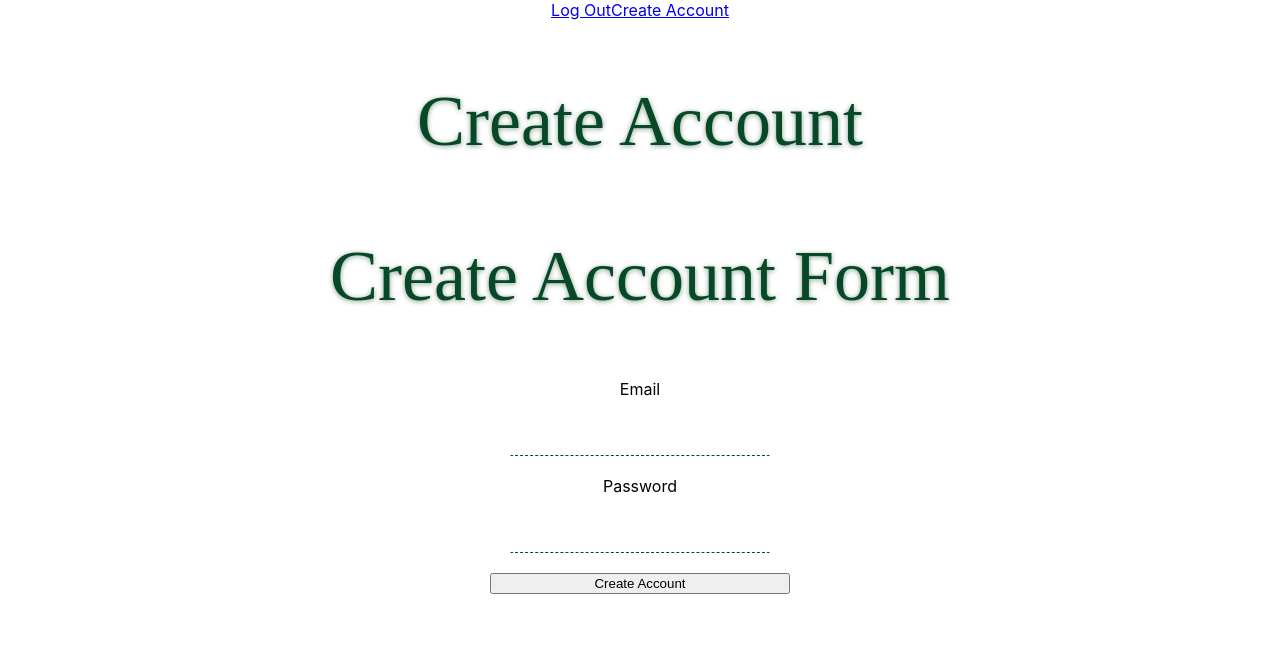
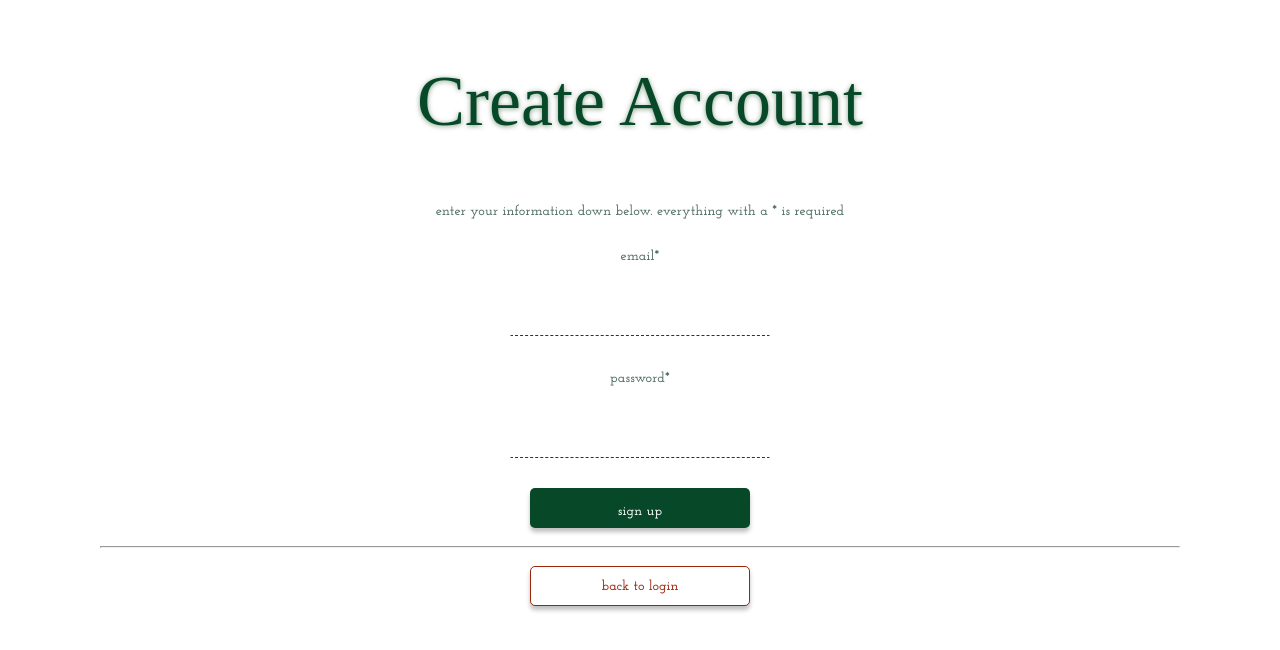
Before and after one commit to cg2984/final_project, a React (Create React App) app in the folder final_webapp/final/: page /create-account in a window 1280 px wide. Shown: the top 650 px of the page. Built offline with nearby package versions, Linux system fonts and the light colour scheme; no server answers; a web font is replaced by a local one.

Commit message:
finishing styling

```diff
--- a/final_webapp/final/src/App.css
+++ b/final_webapp/final/src/App.css
@@ -6,15 +6,95 @@
   text-align:center;
 }
 
-p{
+.buttonClosed{
+  height:40px;
+  width:220px;
+  background-color:#074829;
+  border-radius:5px;
+  outline:none;
+  border:none;
+  margin:10px auto;
+  box-shadow: 0px 4px 4px rgba(0, 0, 0, 0.25);
+}
+
+.buttonOpen{
+  height:40px;
+  width:220px;
+  background-color:#FFFFFF;
+  border-radius:5px;
+  outline:none;
+  border:1px solid #074829;
+  margin:10px auto;
+  box-shadow: 0px 4px 4px rgba(0, 0, 0, 0.25);
+}
+
+.buttonOpen__red{
+  height:40px;
+  width:220px;
+  background-color:#FFFFFF;
+  border-radius:5px;
+  outline:none;
+  border:1px solid #9A260C;
+  margin:10px auto;
+  box-shadow: 0px 4px 4px rgba(0, 0, 0, 0.25);
+}
+
+.buttonOpen__red a{
   font-family: Josefin Slab;
   font-style: normal;
   font-weight: 600;
   font-size: 14px;
   line-height: 17px;
-  letter-spacing: 0.01em;
+  text-align: center;
   text-transform: lowercase;
-  color: #4D6B5D;
+  color: #9A260C;
+  text-decoration:none;
+}
+
+.buttonClosed a{
+  font-family: Josefin Slab;
+  font-style: normal;
+  font-weight: 600;
+  font-size: 14px;
+  line-height: 17px;
+  text-align: center;
+  text-transform: lowercase;
+  color: #FFFFFF;
+}
+
+.buttonClosed p{
+  font-family: Josefin Slab;
+  font-style: normal;
+  font-weight: 600;
+  font-size: 14px;
+  line-height: 17px;
+  text-align: center;
+  text-transform: lowercase;
+  color: #FFFFFF;
+}
+
+.buttonOpen a{
+  font-family: Josefin Slab;
+  font-style: normal;
+  font-weight: 600;
+  font-size: 14px;
+  line-height: 17px;
+  text-align: center;
+  text-transform: lowercase;
+  color: #074829;
+  text-decoration:none;
+}
+
+.buttonOpen p{
+  font-family: Josefin Slab;
+  font-style: normal;
+  font-weight: 600;
+  font-size: 14px;
+  line-height: 17px;
+  text-align: center;
+  text-transform: lowercase;
+  color: #074829;
+  text-decoration:none;
 }
 
 form{
@@ -74,24 +154,19 @@ input:focus{
   background-color:#E2EDDE;
 }
 
-.buttonA{
-  height:40px;
-  width:220px;
-  background-color:#074829;
-  border-radius:5px;
-  outline:none;
-  border:none;
-  margin:0 auto;
-  box-shadow: 0px 4px 4px rgba(0, 0, 0, 0.25);
+nav{
+  display:flex;
+  flex-direction:column;
+  flex-wrap:no-wrap;
 }
 
-.buttonA p{
+p{
   font-family: Josefin Slab;
   font-style: normal;
   font-weight: 600;
   font-size: 14px;
   line-height: 17px;
-  text-align: center;
+  letter-spacing: 0.01em;
   text-transform: lowercase;
-  color: #FFFFFF;
+  color: #4D6B5D;
 }
--- a/final_webapp/final/src/App.js
+++ b/final_webapp/final/src/App.js
@@ -6,7 +6,7 @@ import './App.css';
 import UserProfile from "./pages/user_profile";
 import Login from "./pages/login";
 import CreateAccount from "./pages/create_account";
-import Header from "./components/header.js"
+import Footer from "./components/footer.js"
 import {
   BrowserRouter as Router,
   Switch,
@@ -116,7 +116,6 @@ useEffect(() => {
 
   return (
     <div className="App">
-      <Header LogoutFunc={LogoutFunc} loggedIn = {loggedIn}/>
       <Router>
         <Route exact path="/">
           {!loggedIn ? <Redirect to="/login"/> : <UserProfile userInfo={userInfo}/>}
@@ -136,6 +135,7 @@ useEffect(() => {
             )}
         </Route>
       </Router>
+      <Footer LogoutFunc={LogoutFunc} loggedIn = {loggedIn}/>
     </div>
   );
 }
--- a/final_webapp/final/src/components/create_account_form.js
+++ b/final_webapp/final/src/components/create_account_form.js
@@ -3,13 +3,12 @@ import React from "react";
 function CreateAccountForm({CreateFunc}){
 	return (
 		<div>
-			<h1>Create Account Form</h1>
 			<form className = "signUpForm" onSubmit={(e) => CreateFunc(e)}>
-				<label htmlFor="createEmail">Email</label>
+				<label htmlFor="createEmail"><p>Email*</p></label>
 				<input type = "email" name = "createEmail"/>
-				<label htmlFor="createPassword">Password</label>
+				<label htmlFor="createPassword"><p>Password*</p></label>
 				<input type = "password" name = "createPassword"/>
-				<button>Create Account</button>
+				<button className = "buttonClosed"><p>sign up</p></button>
 			</form>
 		</div>
 	);
--- /dev/null
+++ b/final_webapp/final/src/components/footer.js
@@ -0,0 +1,14 @@
+import React from "react";
+
+function Footer({LogoutFunc, loggedIn}){
+	return (
+		<div>
+			<nav>
+				{loggedIn && <a href="/">Profile</a>}
+				{loggedIn && <button className = "buttonOpen__red"><a onClick = {() => LogoutFunc()}>Log Out</a></button>}
+			</nav>
+		</div>
+	);
+}
+
+export default Footer;
--- a/final_webapp/final/src/components/header.js
+++ /dev/null
@@ -1,16 +0,0 @@
-import React from "react";
-
-function Header({LogoutFunc, loggedIn}){
-	return (
-		<div>
-			<nav>
-				{loggedIn && <a href="/">Profile</a>}
-				{!loggedIn &&<a href="/login">Log Out</a>}
-				{!loggedIn &&<a href="/create-account">Create Account</a>}
-				{loggedIn && <a onClick = {() => LogoutFunc()}>Log Out</a>}
-			</nav>
-		</div>
-	);
-}
-
-export default Header;
--- a/final_webapp/final/src/components/login_form.js
+++ b/final_webapp/final/src/components/login_form.js
@@ -8,7 +8,7 @@ function LoginForm({LoginFunc}){
 				<input type = "email" name = "loginEmail"/>
 				<label htmlFor="loginPassword"><p>Password</p></label>
 				<input type = "password" name = "loginPassword"/>
-				<button className = "buttonA"><p>Login</p></button>
+				<button className = "buttonClosed"><p>Login</p></button>
 			</form>
 		</div>
 	);
--- a/final_webapp/final/src/pages/create_account.js
+++ b/final_webapp/final/src/pages/create_account.js
@@ -5,7 +5,10 @@ function CreateAccount({CreateFunc}){
 	return (
 		<div>
 			<h1>Create Account</h1>
+			<p>Enter your information down below. Everything with a * is required</p>
 			<CreateAccountForm CreateFunc={CreateFunc}/>
+			<hr/>
+			<button className = "buttonOpen__red"><a href="/login">back to login</a></button>
 		</div>
 	);
 }
--- a/final_webapp/final/src/pages/login.js
+++ b/final_webapp/final/src/pages/login.js
@@ -6,6 +6,9 @@ function Login({LoginFunc}){
 		<div>
 			<h1>Forest</h1>
 			<LoginForm LoginFunc={LoginFunc}/>
+			<hr/>
+			<p>new here?</p>
+			<button className = "buttonOpen"><a href="/create-account">sign up</a></button>
 		</div>
 	);
 }
```
